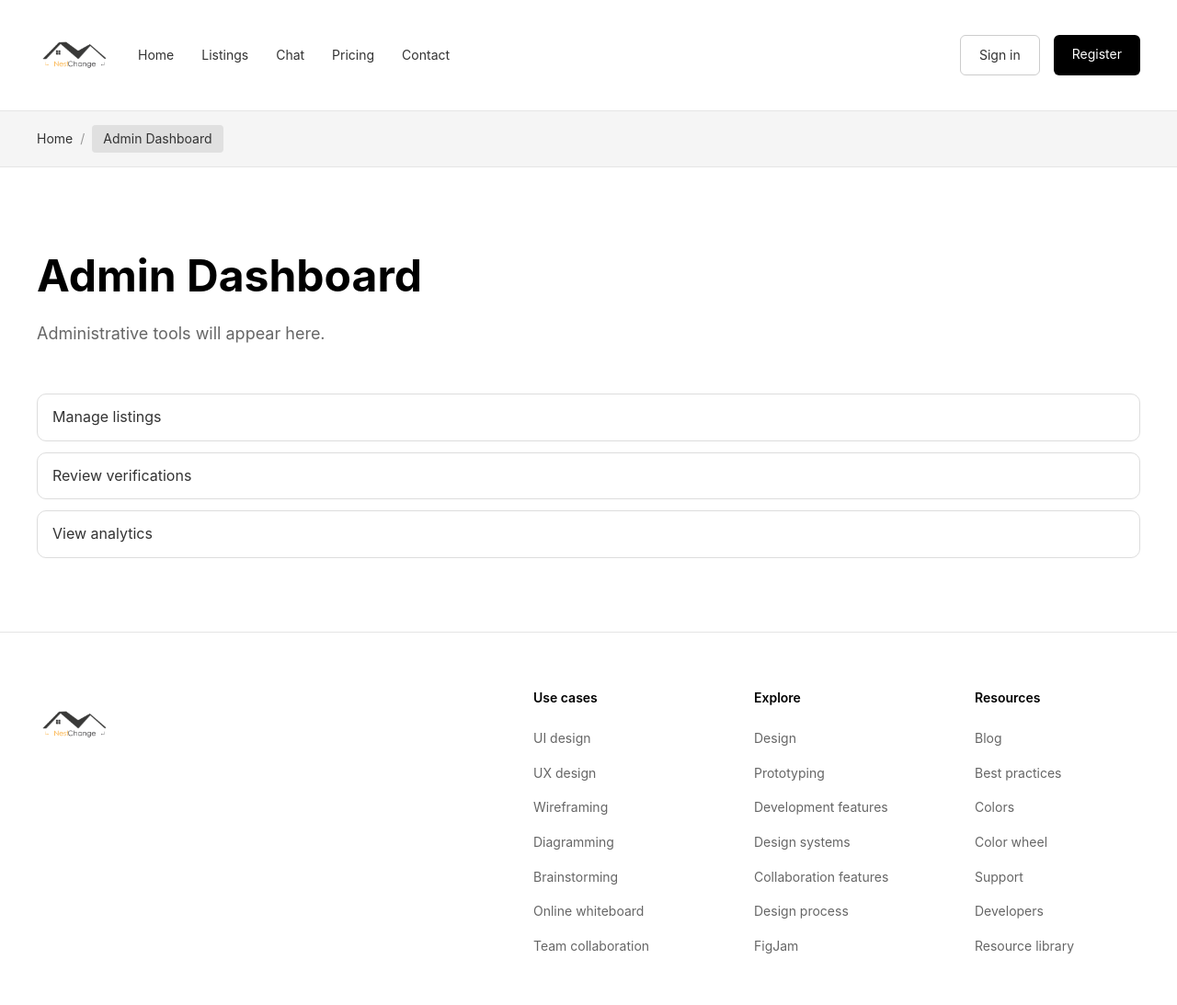
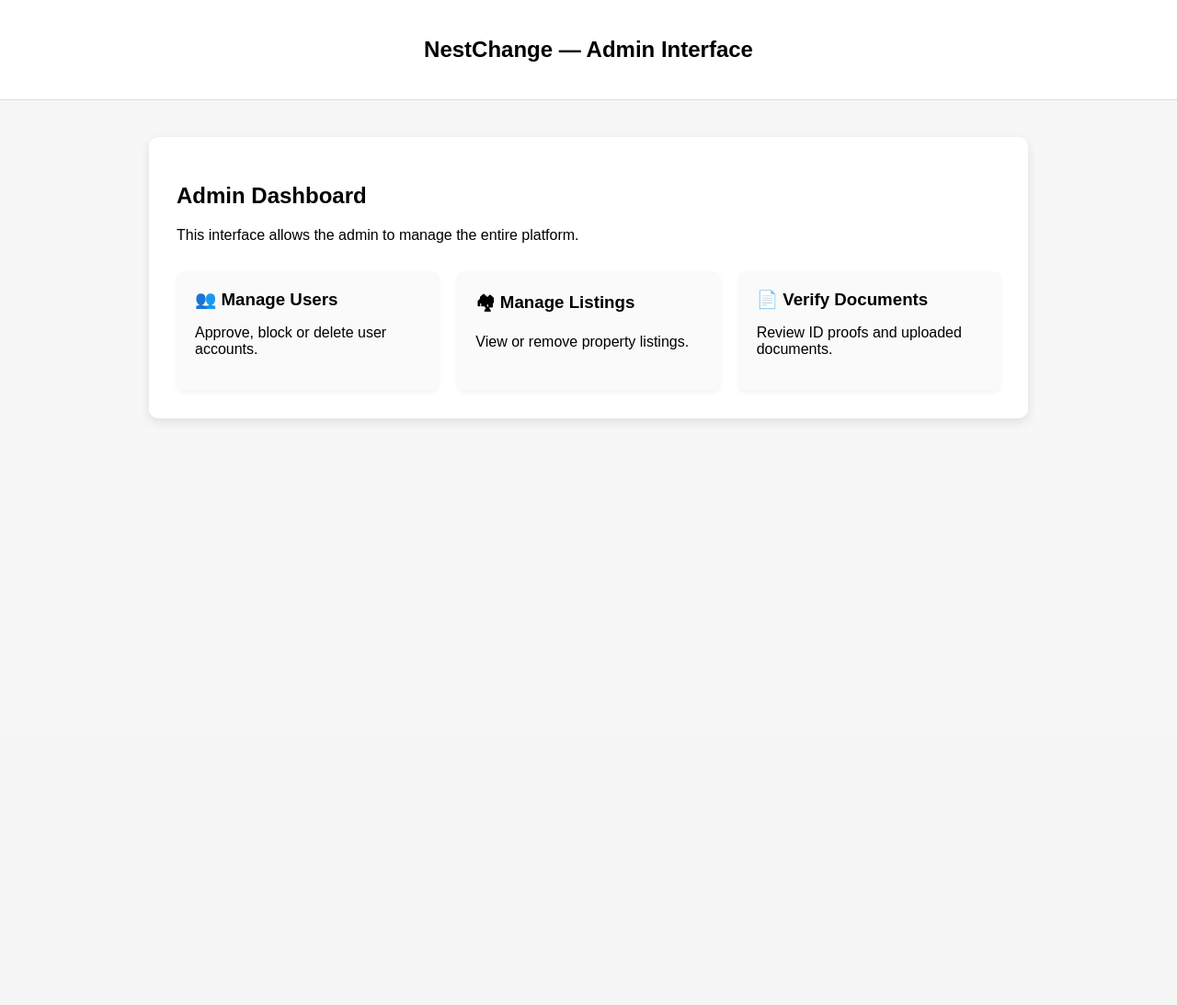
Before and after one commit to barnikola/NestChange, a PHP site: page /admin in a window 1280 px wide. Shown: the whole page at 92% size. After the commit the page ends 458 px from the top, so only its background shows below. Run offline with PHP 8.4, Linux system fonts and the light colour scheme.

Commit message:
admin and moderator ui

```diff
--- a/app/views/admin/dashboard.php
+++ b/app/views/admin/dashboard.php
@@ -1,24 +1,40 @@
 <?php
-$pageTitle = 'NestChange - Admin Dashboard';
-$activeNav = '';
-$breadcrumbs = [
-    ['label' => 'Home', 'url' => '/'],
-    ['label' => 'Admin Dashboard'],
-];
+?>
+<!DOCTYPE html>
+<html lang="en">
+<head>
+    <link rel="stylesheet" href="/css/panel.css">
+</head>
 
-ob_start();
-?>
-<section class="listings-section">
-    <div class="listings-container">
-        <h2 class="listings-title">Admin Dashboard</h2>
-        <p class="listings-subtitle">Administrative tools will appear here.</p>
-        <div class="profile-settings-list">
-            <a href="#" class="profile-settings-item">Manage listings</a>
-            <a href="#" class="profile-settings-item">Review verifications</a>
-            <a href="#" class="profile-settings-item">View analytics</a>
+<body>
+
+    <header class="header">
+        <h2>NestChange — Admin Interface</h2>
+    </header>
+
+    <section class="container">
+        <div class="panel-box">
+            <h1>Admin Dashboard</h1>
+            <p>This interface allows the admin to manage the entire platform.</p>
+
+            <div class="options">
+                <div class="card">
+                    <h3>👥 Manage Users</h3>
+                    <p>Approve, block or delete user accounts.</p>
+                </div>
+
+                <div class="card">
+                    <h3>🏘 Manage Listings</h3>
+                    <p>View or remove property listings.</p>
+                </div>
+
+                <div class="card">
+                    <h3>📄 Verify Documents</h3>
+                    <p>Review ID proofs and uploaded documents.</p>
+                </div>
+            </div>
         </div>
-    </div>
-</section>
-<?php
-$content = ob_get_clean();
-include __DIR__ . '/../layouts/main.php';
+    </section>
+
+</body>
+</html>
--- /dev/null
+++ b/public/css/panel.css
@@ -0,0 +1,49 @@
+body {
+    margin: 0;
+    font-family: Arial, sans-serif;
+    background: #f7f7f7;
+}
+
+.header {
+    background: #fff;
+    padding: 20px;
+    text-align: center;
+    border-bottom: 1px solid #ddd;
+}
+
+.container {
+    display: flex;
+    justify-content: center;
+    margin-top: 40px;
+}
+
+.panel-box {
+    background: white;
+    padding: 30px;
+    width: 70%;
+    border-radius: 10px;
+    box-shadow: 0 4px 12px rgba(0,0,0,0.1);
+}
+
+.options {
+    display: flex;
+    gap: 20px;
+    margin-top: 30px;
+}
+
+.card {
+    flex: 1;
+    padding: 20px;
+    background: #fafafa;
+    border-radius: 8px;
+    box-shadow: 0 2px 5px rgba(0,0,0,0.05);
+}
+
+.card:hover {
+    background: #eee;
+    cursor: pointer;
+}
+
+.card h3 {
+    margin: 0 0 10px 0;
+}
```
Also changed, not shown: app/views/moderator/dashboard.php (+34 -21 lines).
